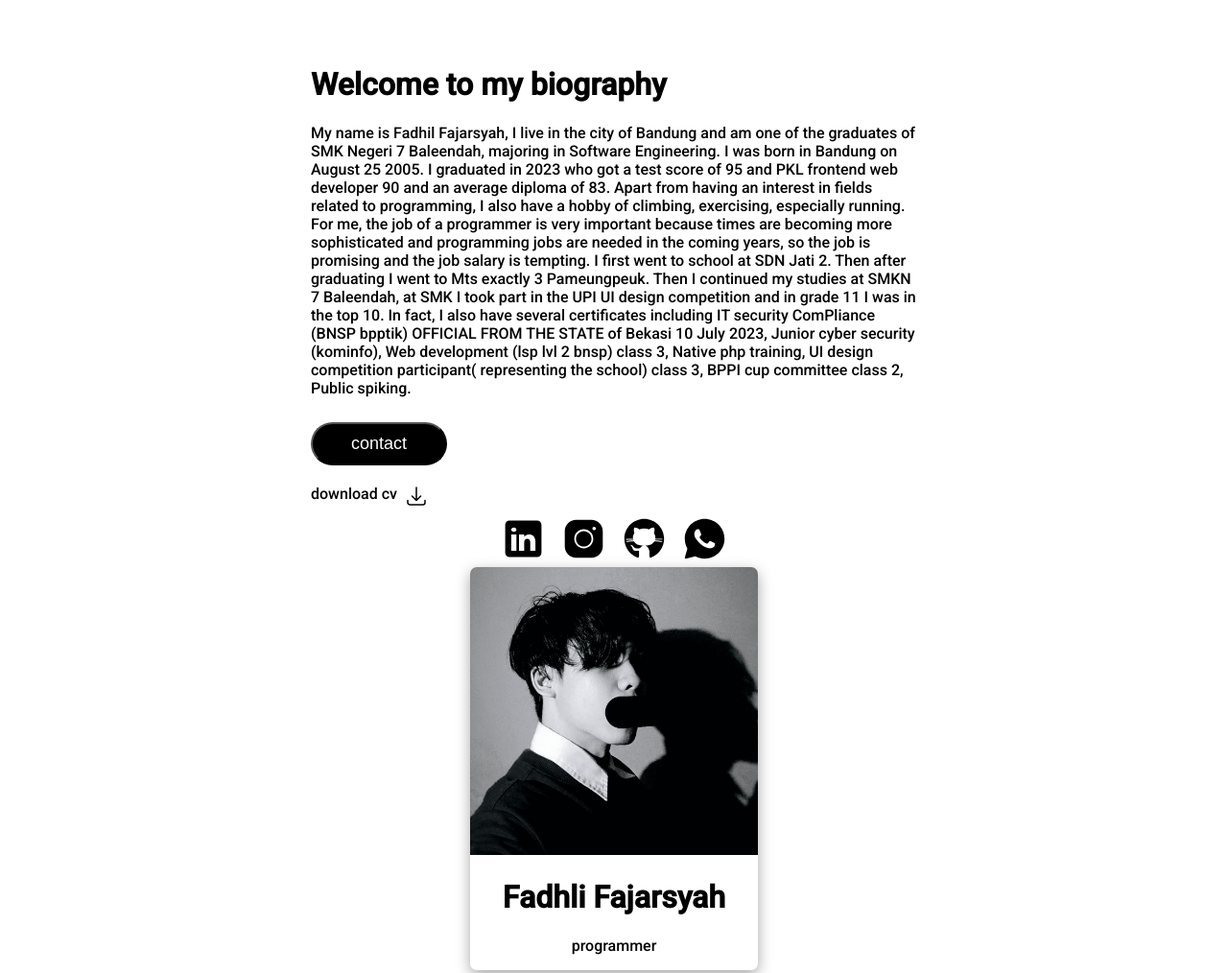
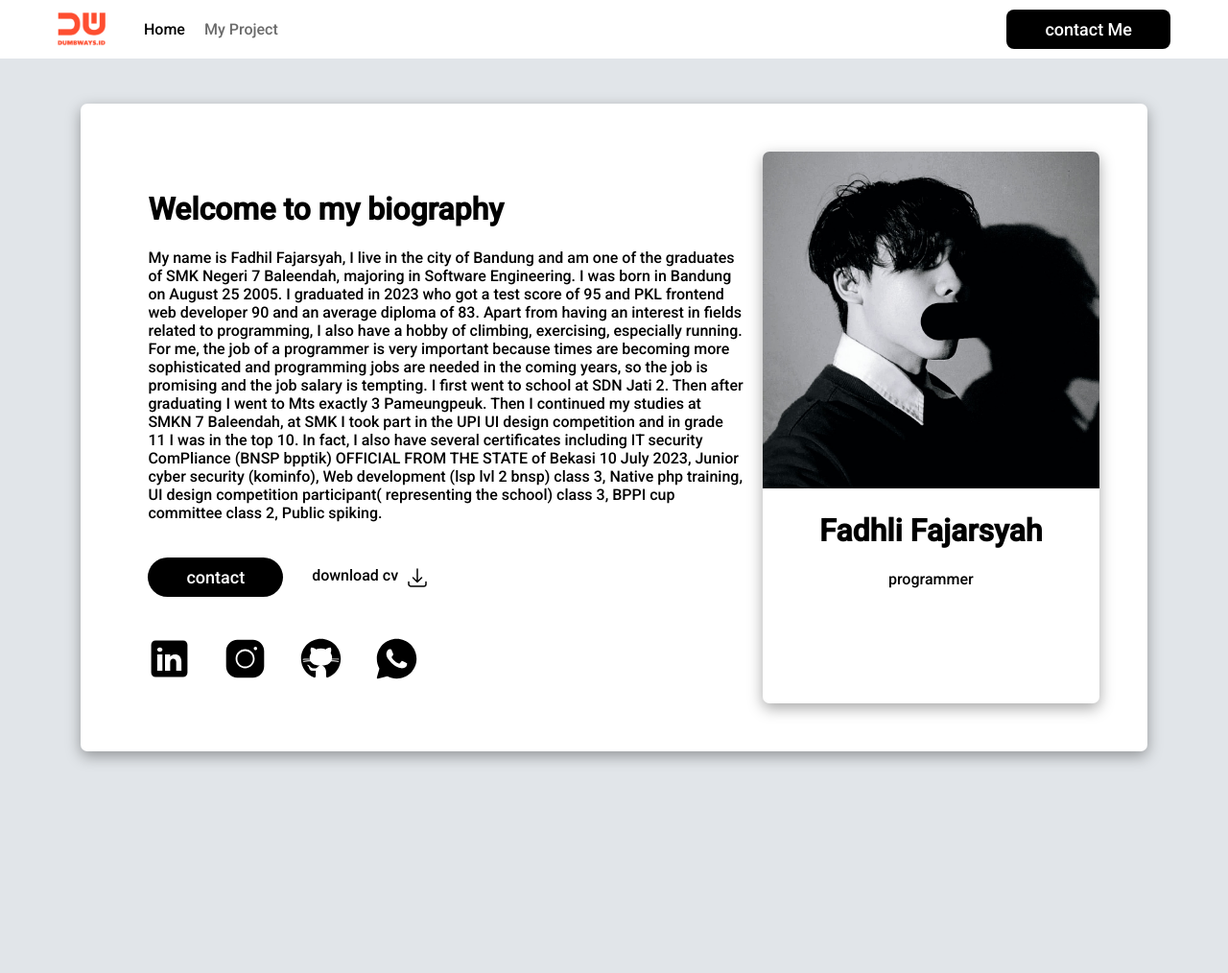
Before and after one commit to fadhli089fajarsyah/stage1_fadhli_fajarsyah, a plain HTML site: page index.html in a window 1280 px wide. Shown: the top 1014 px of the page at 96% size. After the commit the page ends 891 px from the top, so only its background shows below. Drawn offline with Linux system fonts and the light colour scheme.

Commit message:
finised day2

```diff
--- a/assets/css/style.css
+++ b/assets/css/style.css
@@ -1,16 +1,25 @@
-body {
+* {
     font-family: 'Roboto', sans-serif;
 }
 
-.container {
-    width: 50%;
-    padding-top: 40px;
-    padding-bottom: 40px;
-    margin: auto;
+body {
+    background-color: #e1e5e9;
+}
+
+/* fitur biar tdk mengulang */
+
+.link {
+    color: #6b6b6b;
+    text-decoration: none;
+    justify-items: center;
+    text-align: center;
+    margin-top: 10px;
+    margin-bottom: 10px;
 }
 
 .btn_contact {
     background-color: black;
+    text-decoration: none;
     font-size: 18px;
     color: white;
     padding: 10px;
@@ -18,46 +27,131 @@ body {
     padding-right: 40px;
     margin-top: 10px;
     margin-bottom: 10px;
+    transition: transform 0.3s ease-in-out;
+}
+
+.flex {
+    display: flex;
+}
+
+/* navbar */
+.navbar {
+    position: fixed;
+    top: 0;
+    left: 0;
+    right: 0;
+    z-index: 1000;
+    padding: 0px 60px;
+    display: flex;
+    background-color: white;
+}
+
+.navbar_content {
+    justify-content: space-between;
+    width: 100%;
+}
+
+.wrapping_nav_left {
+
+    justify-content: center;
+    align-items: center;
+}
+
+.lists_link_nav {
+    justify-content: center;
+}
+
+.logo_nav {
+    width: 50px;
+}
+
+.lists_link_nav {
+    text-decoration: none;
+    list-style: none;
+    gap: 20px;
+}
+
+.btn_nav {
+    border-radius: 8px;
+    -webkit-border-radius: 8px;
+    -moz-border-radius: 8px;
+    -ms-border-radius: 8px;
+    -o-border-radius: 8px;
+}
+
+/* home */
+.container {
+    width: 100%;
+    justify-content: center;
+    align-items: center;
+    justify-items: center;
+}
+
+.card_full {
+    margin: 100px 0px;
+    background-color: white;
+    padding: 50px;
+    width: 80%;
+    box-shadow: rgba(0, 0, 0, 0.35) 0px 5px 15px;
+    border-radius: 7px;
+    -webkit-border-radius: 7px;
+    -moz-border-radius: 7px;
+    -ms-border-radius: 7px;
+    -o-border-radius: 7px;
+}
+
+.card_left {
+    background-color: white;
+    width: 70%;
+    padding: 20px;
+}
+
+.contact_and_download_cv {
+    align-items: center;
+}
+
+.btn_contact_home {
     border-radius: 30px;
+    margin-right: 30px;
+    display: flex;
+    justify-content: center;
+    align-items: center;
+    justify-items: center;
+    height: fit-content;
     -webkit-border-radius: 30px;
     -moz-border-radius: 30px;
     -ms-border-radius: 30px;
     -o-border-radius: 30px;
 }
 
-.link_cv {
-    display: flex;
-    color: black;
-    text-decoration: none;
-    justify-items: center;
-    text-align: center;
-    margin-top: 10px;
-    margin-bottom: 10px;
+.link_download_cv {
+    margin: 20px 0px 20px 0px;
 }
+
 
 .icn_dwln {
     color: black;
     margin-left: 8px;
     width: 24px;
+    transition: transform 0.3s ease-in-out;
 }
 
 .icn_and_card {
-    margin-top: 40px;
-    display: flex;
-    flex-direction: column;
-    justify-content: center;
-    justify-items: center;
-    text-align: center;
-    width: 300px;
-    margin: auto;
-
+    margin-top: 20px;
 }
 
 .link_icn_card {
     text-decoration: none;
 }
 
-.card {
+.link_text_download {
+    color: black;
+}
+
+.card_img {
+    width: 400px;
+    text-align: center;
+    padding-bottom: 5px;
     box-shadow: rgba(0, 0, 0, 0.35) 0px 5px 15px;
     border-radius: 7px;
     -webkit-border-radius: 7px;
@@ -68,8 +162,9 @@ body {
 
 .icn_card {
     width: 45px;
-    margin: 0px 7px 3px 7px;
     height: auto;
+    margin-right: 30px;
+    transition: transform 0.3s ease-in-out;
 }
 
 .img_card {
@@ -78,3 +173,83 @@ body {
     border-top-right-radius: 7px;
     border-top-left-radius: 7px;
 }
+
+
+
+/* contact */
+.container_contact {
+    flex-direction: column;
+    margin-top: 90px;
+    justify-content: center;
+    align-items: center;
+    justify-items: center;
+}
+
+.warp_content_contact {
+    text-align: center;
+    width: 35%;
+}
+
+.form_warp {
+    text-align: left;
+}
+
+.label_input {
+    flex-direction: column;
+}
+
+.ipn {
+    border: none;
+    outline-style: none;
+    box-shadow: rgba(0, 0, 0, 0.35) 0px 5px 15px;
+    border-radius: 5px;
+    -webkit-border-radius: 5px;
+    -moz-border-radius: 5px;
+    -ms-border-radius: 5px;
+    -o-border-radius: 5px;
+    height: 30px;
+    margin-bottom: 10px;
+}
+
+.ipn_message {
+    height: 80px;
+}
+.btn_form{
+    justify-content: end;
+    width: 100%;
+}
+
+/* hover hover */
+.link:hover {
+    color: black;
+    font-weight: bold;
+}
+
+.btn_contact:hover {
+    background-color: #6b6b6b;
+    color: rgb(255, 255, 255);
+
+}
+
+.icn_card:hover {
+    transform: scale(1.1);
+    -webkit-transform: scale(1.1);
+    -moz-transform: scale(1.1);
+    -ms-transform: scale(1.1);
+    -o-transform: scale(1.1);
+}
+
+.icn_dwln:hover {
+    transform: scale(1.3);
+    -webkit-transform: scale(1.3);
+    -moz-transform: scale(1.3);
+    -ms-transform: scale(1.3);
+    -o-transform: scale(1.3);
+}
+.ipn:hover{
+    background-color: #eaeaea;
+}
+.actived {
+    color: black;
+    font-weight: 500;
+}
--- a/index.html
+++ b/index.html
@@ -1,3 +1,4 @@
+<!-- cssnya satu soalnya biar tidak mengulang style yang sama seperti btn contact me -->
 <!DOCTYPE html>
 <html lang="en">
 
@@ -12,16 +13,59 @@
 </head>
 
 <body>
-    <div class="container">
+    <!-- navbar -->
+    <nav class="navbar ">
+        <div class="navbar_content flex">
+            <!-- nav left -->
+            <div class="wrapping_nav_left flex">
+                <img src="/assets/img/dw.png" alt="" srcset="" class="logo_nav">
+                <ul class="lists_link_nav flex">
+                    <li>
+                        <a class="link actived ac" href="index.html">Home</a>
+                    </li>
+                    <li>
+                        <a class="link" href="">My Project</a>
+                    </li>
+                </ul>
+            </div>
+            <a href="contact.html" class="btn_contact btn_nav">contact Me</a>
+        </div>
+    </nav>
+
+    <!-- content -->
+    <div class="container flex">
+        <div class="card_full flex">
+            <div class="card_left">
                 <h1>Welcome to my biography</h1>
-        <p>
-            My name is Fadhil Fajarsyah, I live in the city of Bandung and am one of the graduates of SMK Negeri 7 Baleendah, majoring in Software Engineering. I was born in Bandung on August 25 2005. I graduated in 2023 who got a test score of 95 and PKL frontend web developer 90 and an average diploma of 83. Apart from having an interest in fields related to programming, I also have a hobby of climbing, exercising, especially running. For me, the job of a programmer is very important because times are becoming more sophisticated and programming jobs are needed in the coming years, so the job is promising and the job salary is tempting. I first went to school at SDN Jati 2. Then after graduating I went to Mts exactly 3 Pameungpeuk. Then I continued my studies at SMKN 7 Baleendah, at SMK I took part in the UPI UI design competition and in grade 11 I was in the top 10. In fact, I also have several certificates including IT security ComPliance (BNSP bpptik) OFFICIAL FROM THE STATE of Bekasi 10 July 2023, Junior cyber security (kominfo), Web development (lsp lvl 2 bnsp) class 3, Native php training, UI design competition participant( representing the school) class 3, BPPI cup committee class 2, Public spiking.
+                <p class="paragraf_home">
+                    My name is Fadhil Fajarsyah, I live in the city of Bandung and am one of the graduates of SMK Negeri
+                    7
+                    Baleendah, majoring in Software Engineering. I was born in Bandung on August 25 2005. I graduated in
+                    2023 who got a test score of 95 and PKL frontend web developer 90 and an average diploma of 83.
+                    Apart
+                    from having an interest in fields related to programming, I also have a hobby of climbing,
+                    exercising,
+                    especially running. For me, the job of a programmer is very important because times are becoming
+                    more
+                    sophisticated and programming jobs are needed in the coming years, so the job is promising and the
+                    job
+                    salary is tempting. I first went to school at SDN Jati 2. Then after graduating I went to Mts
+                    exactly 3
+                    Pameungpeuk. Then I continued my studies at SMKN 7 Baleendah, at SMK I took part in the UPI UI
+                    design
+                    competition and in grade 11 I was in the top 10. In fact, I also have several certificates including
+                    IT
+                    security ComPliance (BNSP bpptik) OFFICIAL FROM THE STATE of Bekasi 10 July 2023, Junior cyber
+                    security
+                    (kominfo), Web development (lsp lvl 2 bnsp) class 3, Native php training, UI design competition
+                    participant( representing the school) class 3, BPPI cup committee class 2, Public spiking.
                 </p>
-        <button class="btn_contact">contact</button>
-        <div class="">
+                <div class="contact_and_download_cv flex">
+                    <a href="contact.html" class="btn_contact btn_contact_home">contact</a>
                     <!-- link download cv -->
+                    <div class="link_download_cv">
                         <a href="https://drive.google.com/file/d/1t5JAwlVkc9m6jMopifGYtHECuXTC7y09/view?usp=sharing"
-                class="link_cv">download cv
+                            class="link link_text_download flex">download cv
                             <svg class="icn_dwln" xmlns="http://www.w3.org/2000/svg" fill="none" viewBox="0 0 24 24"
                                 stroke-width="1.5" stroke="currentColor" class="icn_download">
                                 <path stroke-linecap="round" stroke-linejoin="round"
@@ -29,14 +73,15 @@
                             </svg>
                         </a>
                     </div>
-        <div class="icn_and_card">
+                </div>
+                <div class="icn_and_card flex">
                     <!-- sosmed link icn -->
                     <div>
                         <!-- linkedn -->
                         <a href="https://www.linkedin.com/in/fadhli-fajarsyah-ba0579258?utm_source=share&utm_campaign=share_via&utm_content=profile&utm_medium=android_app"
                             class="link_icn_card">
-                    <svg class="icn_card" xmlns="http://www.w3.org/2000/svg" x="0px" y="0px" width="100" height="100"
-                        viewBox="0 0 50 50">
+                            <svg class="icn_card" xmlns="http://www.w3.org/2000/svg" x="0px" y="0px" width="100"
+                                height="100" viewBox="0 0 50 50">
                                 <path
                                     d="M41,4H9C6.24,4,4,6.24,4,9v32c0,2.76,2.24,5,5,5h32c2.76,0,5-2.24,5-5V9C46,6.24,43.76,4,41,4z M17,20v19h-6V20H17z M11,14.47c0-1.4,1.2-2.47,3-2.47s2.93,1.07,3,2.47c0,1.4-1.12,2.53-3,2.53C12.2,17,11,15.87,11,14.47z M39,39h-6c0,0,0-9.26,0-10 c0-2-1-4-3.5-4.04h-0.08C27,24.96,26,27.02,26,29c0,0.91,0,10,0,10h-6V20h6v2.56c0,0,1.93-2.56,5.81-2.56 c3.97,0,7.19,2.73,7.19,8.26V39z">
                                 </path>
@@ -44,8 +89,8 @@
                         </a>
                         <!-- instagram -->
                         <a href="http://www.instagram.com/fadhli_._" class="link_icn_card">
-                    <svg class="icn_card" xmlns="http://www.w3.org/2000/svg" x="0px" y="0px" width="100" height="100"
-                        viewBox="0 0 50 50">
+                            <svg class="icn_card" xmlns="http://www.w3.org/2000/svg" x="0px" y="0px" width="100"
+                                height="100" viewBox="0 0 50 50">
                                 <path
                                     d="M 16 3 C 8.83 3 3 8.83 3 16 L 3 34 C 3 41.17 8.83 47 16 47 L 34 47 C 41.17 47 47 41.17 47 34 L 47 16 C 47 8.83 41.17 3 34 3 L 16 3 z M 37 11 C 38.1 11 39 11.9 39 13 C 39 14.1 38.1 15 37 15 C 35.9 15 35 14.1 35 13 C 35 11.9 35.9 11 37 11 z M 25 14 C 31.07 14 36 18.93 36 25 C 36 31.07 31.07 36 25 36 C 18.93 36 14 31.07 14 25 C 14 18.93 18.93 14 25 14 z M 25 16 C 20.04 16 16 20.04 16 25 C 16 29.96 20.04 34 25 34 C 29.96 34 34 29.96 34 25 C 34 20.04 29.96 16 25 16 z">
                                 </path>
@@ -53,8 +98,8 @@
                         </a>
                         <!-- github -->
                         <a href="https://github.com/fadhli089fajarsyah" class="link_icn_card">
-                    <svg class="icn_card" xmlns="http://www.w3.org/2000/svg" x="0px" y="0px" width="100" height="100"
-                        viewBox="0 0 50 50">
+                            <svg class="icn_card" xmlns="http://www.w3.org/2000/svg" x="0px" y="0px" width="100"
+                                height="100" viewBox="0 0 50 50">
                                 <path
                                     d="M17.791,46.836C18.502,46.53,19,45.823,19,45v-5.4c0-0.197,0.016-0.402,0.041-0.61C19.027,38.994,19.014,38.997,19,39 c0,0-3,0-3.6,0c-1.5,0-2.8-0.6-3.4-1.8c-0.7-1.3-1-3.5-2.8-4.7C8.9,32.3,9.1,32,9.7,32c0.6,0.1,1.9,0.9,2.7,2c0.9,1.1,1.8,2,3.4,2 c2.487,0,3.82-0.125,4.622-0.555C21.356,34.056,22.649,33,24,33v-0.025c-5.668-0.182-9.289-2.066-10.975-4.975 c-3.665,0.042-6.856,0.405-8.677,0.707c-0.058-0.327-0.108-0.656-0.151-0.987c1.797-0.296,4.843-0.647,8.345-0.714 c-0.112-0.276-0.209-0.559-0.291-0.849c-3.511-0.178-6.541-0.039-8.187,0.097c-0.02-0.332-0.047-0.663-0.051-0.999 c1.649-0.135,4.597-0.27,8.018-0.111c-0.079-0.5-0.13-1.011-0.13-1.543c0-1.7,0.6-3.5,1.7-5c-0.5-1.7-1.2-5.3,0.2-6.6 c2.7,0,4.6,1.3,5.5,2.1C21,13.4,22.9,13,25,13s4,0.4,5.6,1.1c0.9-0.8,2.8-2.1,5.5-2.1c1.5,1.4,0.7,5,0.2,6.6c1.1,1.5,1.7,3.2,1.6,5 c0,0.484-0.045,0.951-0.11,1.409c3.499-0.172,6.527-0.034,8.204,0.102c-0.002,0.337-0.033,0.666-0.051,0.999 c-1.671-0.138-4.775-0.28-8.359-0.089c-0.089,0.336-0.197,0.663-0.325,0.98c3.546,0.046,6.665,0.389,8.548,0.689 c-0.043,0.332-0.093,0.661-0.151,0.987c-1.912-0.306-5.171-0.664-8.879-0.682C35.112,30.873,31.557,32.75,26,32.969V33 c2.6,0,5,3.9,5,6.6V45c0,0.823,0.498,1.53,1.209,1.836C41.37,43.804,48,35.164,48,25C48,12.318,37.683,2,25,2S2,12.318,2,25 C2,35.164,8.63,43.804,17.791,46.836z">
                                 </path>
@@ -62,16 +107,18 @@
                         </a>
                         <!-- whatsapp -->
                         <a href="https://wa.me/625175129296" class="link_icn_card">
-                    <svg class="icn_card" xmlns="http://www.w3.org/2000/svg" x="0px" y="0px" width="100" height="100"
-                        viewBox="0 0 50 50">
+                            <svg class="icn_card" xmlns="http://www.w3.org/2000/svg" x="0px" y="0px" width="100"
+                                height="100" viewBox="0 0 50 50">
                                 <path
                                     d="M25,2C12.318,2,2,12.318,2,25c0,3.96,1.023,7.854,2.963,11.29L2.037,46.73c-0.096,0.343-0.003,0.711,0.245,0.966 C2.473,47.893,2.733,48,3,48c0.08,0,0.161-0.01,0.24-0.029l10.896-2.699C17.463,47.058,21.21,48,25,48c12.682,0,23-10.318,23-23 S37.682,2,25,2z M36.57,33.116c-0.492,1.362-2.852,2.605-3.986,2.772c-1.018,0.149-2.306,0.213-3.72-0.231 c-0.857-0.27-1.957-0.628-3.366-1.229c-5.923-2.526-9.791-8.415-10.087-8.804C15.116,25.235,13,22.463,13,19.594 s1.525-4.28,2.067-4.864c0.542-0.584,1.181-0.73,1.575-0.73s0.787,0.005,1.132,0.021c0.363,0.018,0.85-0.137,1.329,1.001 c0.492,1.168,1.673,4.037,1.819,4.33c0.148,0.292,0.246,0.633,0.05,1.022c-0.196,0.389-0.294,0.632-0.59,0.973 s-0.62,0.76-0.886,1.022c-0.296,0.291-0.603,0.606-0.259,1.19c0.344,0.584,1.529,2.493,3.285,4.039 c2.255,1.986,4.158,2.602,4.748,2.894c0.59,0.292,0.935,0.243,1.279-0.146c0.344-0.39,1.476-1.703,1.869-2.286 s0.787-0.487,1.329-0.292c0.542,0.194,3.445,1.604,4.035,1.896c0.59,0.292,0.984,0.438,1.132,0.681 C37.062,30.587,37.062,31.755,36.57,33.116z">
                                 </path>
                             </svg>
                         </a>
                     </div>
+                </div>
+            </div>
             <!-- card -->
-            <div class="card">
+            <div class="card_img">
                 <img class="img_card" class="card_img" src="assets/img/foto1.jpg" alt="">
                 <h1>Fadhli Fajarsyah</h1>
                 <p>programmer</p>
```
Also changed, not shown: contact.html (added, +65 -0 lines), assets/img/dw.png (added). Lines whose indentation alone changed are shown as unchanged.
